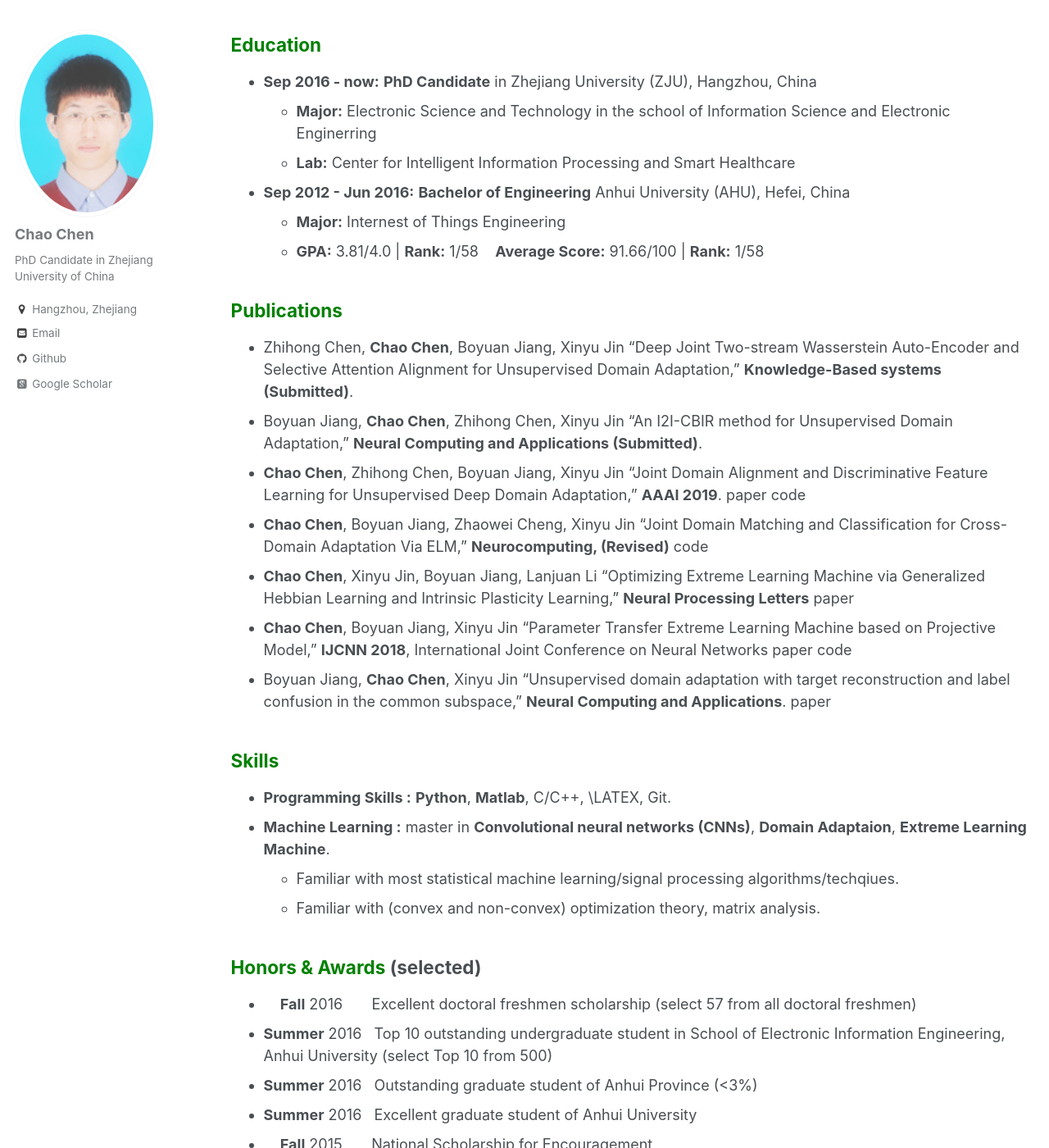
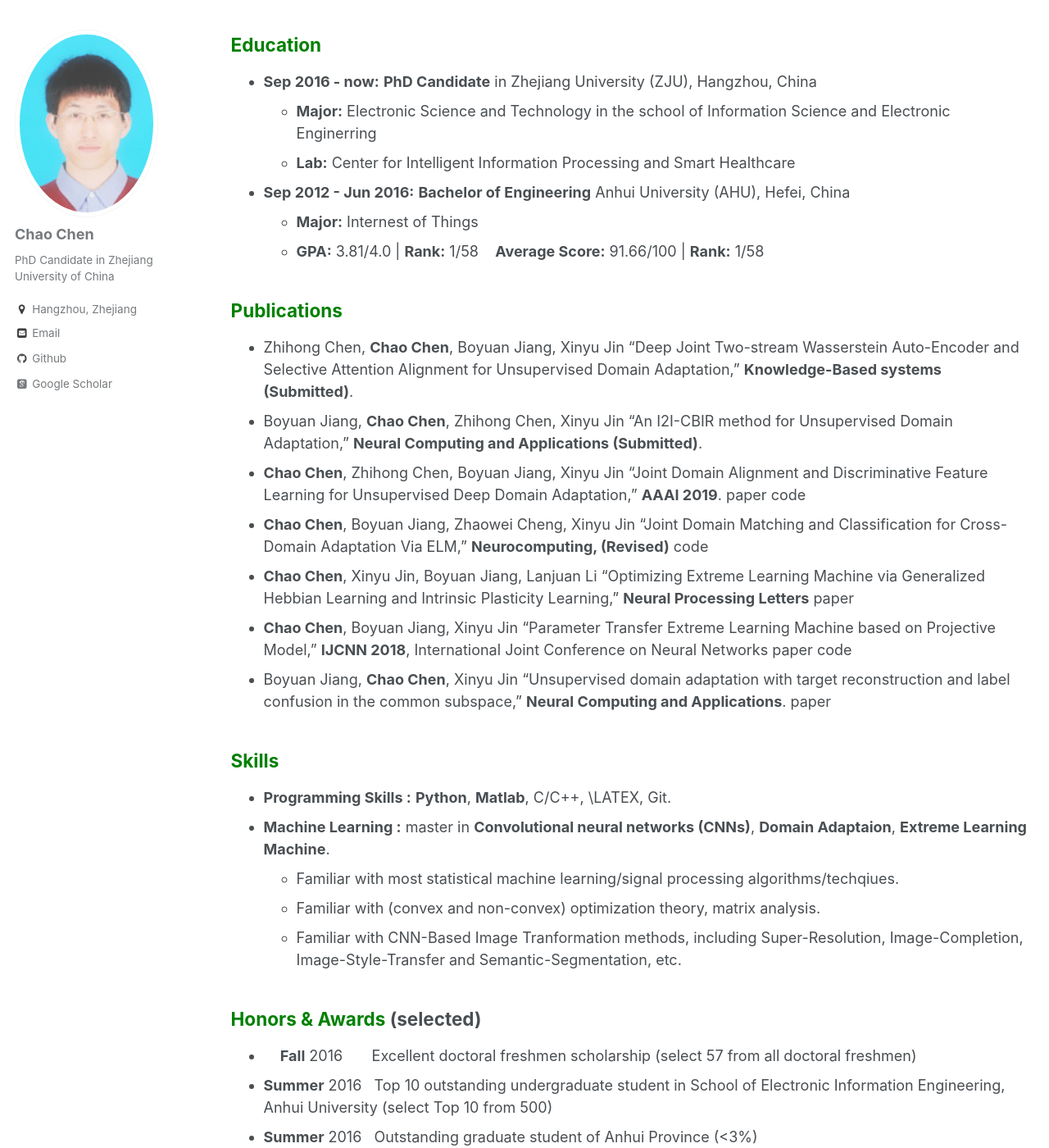
Before and after one commit to chenchao666/chenchao666.github.io, a Jekyll site: the page built from _pages/cv.md, in a window 1280 px wide and 1400 px high, scrolled down 424 px. Shown: the whole window at 82% size. Built offline with Jekyll 4.4.1, drawn with Linux system fonts in a browser that asks for light colours; some web fonts are replaced.

Commit message:
Update cv.md

```diff
--- a/_pages/cv.md
+++ b/_pages/cv.md
@@ -18,7 +18,7 @@ My research interests cover a range of issues : **Statistics and Optimization**,
   - **Major:**  Electronic Science and Technology in the school of Information Science and Electronic Enginerring
   - **Lab:** Center for Intelligent Information Processing and Smart Healthcare
 * **Sep 2012 - Jun 2016:** **Bachelor of Engineering** Anhui University (AHU), Hefei, China
-  - **Major:**  Internest of Things Engineering
+  - **Major:**  Internest of Things
   - **GPA:** 3.81/4.0 \| **Rank:** 1/58 &nbsp;&nbsp; **Average Score:** 91.66/100 \| **Rank:** 1/58
 
 ## <span style="color: green"> Publications </span>
@@ -40,6 +40,7 @@ the common subspace,” **Neural Computing and Applications**. [paper](https://l
 * **Machine Learning :** master in **Convolutional neural networks (CNNs)**, **Domain Adaptaion**, **Extreme Learning Machine**.
   - Familiar with most statistical machine learning/signal processing algorithms/techqiues.
   - Familiar with (convex and non-convex) optimization theory, matrix analysis.
+  - Familiar with CNN-Based Image Tranformation methods, including Super-Resolution, Image-Completion, Image-Style-Transfer and Semantic-Segmentation, etc.
 
 ## <span style="color: green"> Honors & Awards </span>(selected)
 *  &nbsp; &nbsp; **Fall** 2016  &nbsp; &nbsp; &nbsp; Excellent doctoral freshmen scholarship (select 57 from all doctoral freshmen)
```
